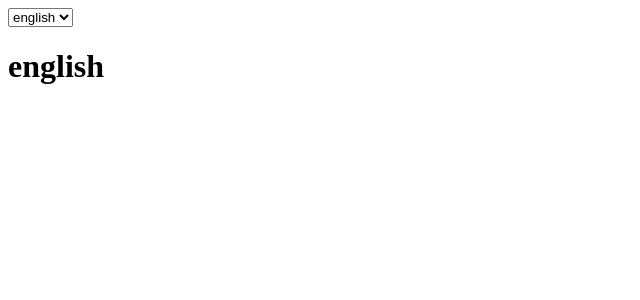
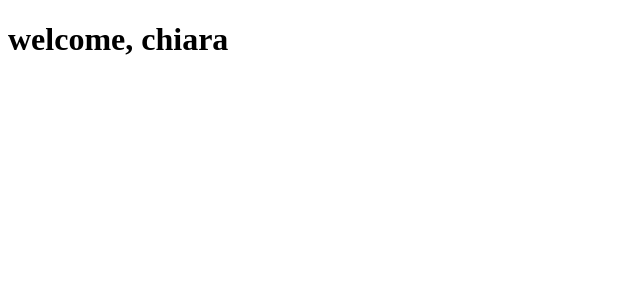
Before and after one commit to Folvin/react-exercises, a React (Create React App) app: page / in a window 1280 px wide. Shown: the top 300 px of the page, without its empty margins (0-640 px from the left). Built offline with nearby package versions, Linux system fonts and the light colour scheme.

Commit message:
function-component-01

```diff
--- a/src/App.js
+++ b/src/App.js
@@ -1,27 +1,9 @@
-import React from "react";
-import DisplayLanguage from "./DisplayLanguage";
-import {LanguageContext} from "./LanguageContext";
+import {Welcome} from "./Welcome";
 
-export class App extends React.Component {
-    state = {
-        language: "english"
-    };
-
-    languageChangeHandler = (e) => {
-        this.setState({language: e.target.value});
-    };
-
-    render() {
-        return (
-            <div>
-                <select name="Language" onChange={this.languageChangeHandler}>
-                    <option value="english">{this.state.language === "italiano" ? "inglese" : "english"}</option>
-                    <option value="italiano">{this.state.language === "italiano" ? "italiano" : "italian"}</option>
-                </select>
-                <LanguageContext.Provider value={this.state.language}>
-                    <DisplayLanguage />
-                </LanguageContext.Provider>
-            </div>
-        );
-    }
+export function App(props) {
+    return (
+        <div>
+            <Welcome name="chiara"/>
+        </div>
+    );
 }
--- a/src/DisplayLanguage.js
+++ /dev/null
@@ -1,18 +0,0 @@
-import React, {Component} from "react";
-import {LanguageContext} from "./LanguageContext";
-
-class DisplayLanguage extends Component {
-    render() {
-        return (
-            <div>
-                <LanguageContext.Consumer>
-                    {(language) => {
-                        return <h1>{language}</h1>
-                    }}
-                </LanguageContext.Consumer>
-            </div>
-        );
-    }
-}
-
-export default DisplayLanguage;
--- a/src/LanguageContext.js
+++ /dev/null
@@ -1,4 +0,0 @@
-import { createContext } from "react";
-
-
-export const LanguageContext = createContext();
--- /dev/null
+++ b/src/Welcome.js
@@ -0,0 +1,5 @@
+export function Welcome({name}) {
+    return <div>
+        <h1>welcome, {name}</h1>
+    </div>;
+}
```
